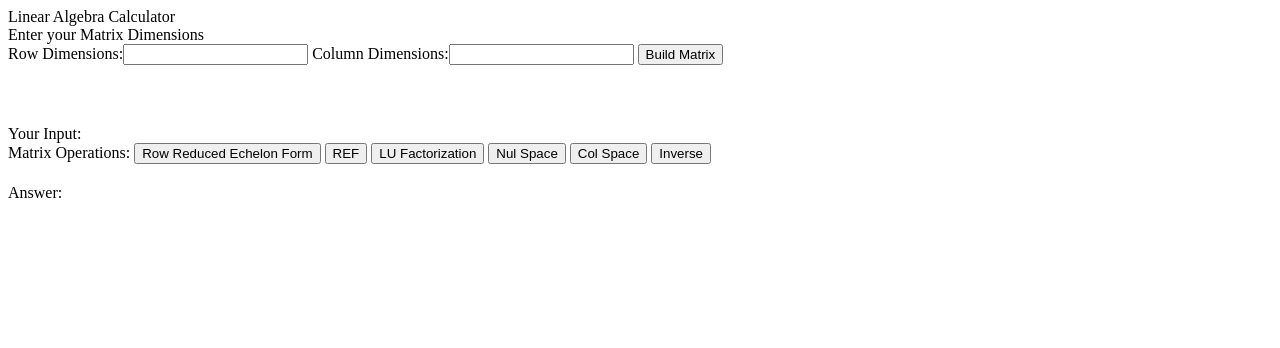
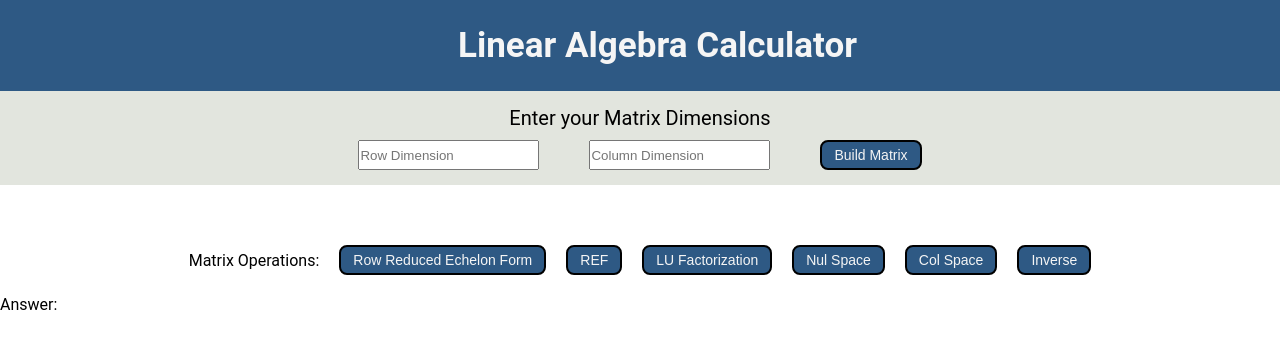
Before and after one commit to feyu39/Linear-Algebra-Calculator, a website: page index.html in a window 1280 px wide. Drawn offline with nearby package versions, Linux system fonts and the light colour scheme.

Commit message:
Added visual elements and style

```diff
--- a/index.html
+++ b/index.html
@@ -11,27 +11,27 @@
 <body>
     <div class="heading">
         <div class="title">Linear Algebra Calculator</div>
-        <div class="subtitle">Enter your Matrix Dimensions</div>
     </div>
     <div class="matrix-input">
+        <div class="subtitle">Enter your Matrix Dimensions</div>
         <form class="matrix-dimensions">
-            <span>Row Dimensions:</span><input type="text" id="row-dimension">
-            <span>Column Dimensions:</span><input type="text" id="column-dimension">
-            <input type="button" class="set-matrix-dimensions" value="Build Matrix">
+            <input type="text" id="row-dimension">
+            <input type="text" id="column-dimension">
+            <input type="button" class="button-style" id="set-matrix-dimensions" value="Build Matrix">
         </form>
+    </div>
+    <div class="show-input">
         <div class="matrix-values">
         </div>
         <!-- Populate text areas to be able to enter matrix values-->
-        <div class="subtitle">Your Input:</div>
-        <div class="matrix-input"></div>
     </div>
     <div class="matrix-operations">Matrix Operations:
-        <button type="button" class="rref">Row Reduced Echelon Form</button>
-        <button type="button">REF</button>
-        <button type="button" class="lu-button">LU Factorization</button>
-        <button type="button">Nul Space</button>
-        <button type="button">Col Space</button>
-        <button type="button">Inverse</button>
+        <button type="button" class="button-style" id="rref">Row Reduced Echelon Form</button>
+        <button type="button" class="button-style">REF</button>
+        <button type="button" class="button-style" id="lu-button">LU Factorization</button>
+        <button type="button" class="button-style">Nul Space</button>
+        <button type="button" class="button-style">Col Space</button>
+        <button type="button" class="button-style">Inverse</button>
     </div>
     <div class="answer-label">Answer: </div>
 
@@ -51,7 +51,7 @@
         removeMatrixGrid(matrixGrid);
 
         matrixGrid.style.gridTemplateRows = `repeat(${rowDimension}, 20px)`;
-        matrixGrid.style.gridTemplateColumns = `repeat(${columnDimension}, 90px)`;
+        matrixGrid.style.gridTemplateColumns = `repeat(${columnDimension}, 60px)`;
 
         for(let rows = 0; rows < rowDimension*columnDimension; ++rows)
         {
@@ -61,6 +61,13 @@
             matrixGrid.insertAdjacentElement("beforeend", input);
         }
         return columnDimension;
+    }
+
+    function setMatrixDimensionPlaceholder()
+    {
+        document.getElementById("row-dimension").placeholder = "Row Dimension";
+        document.getElementById("column-dimension").placeholder = "Column Dimension";
+
     }
 
     function populateMatrix2dArray()
@@ -167,6 +174,22 @@
         answerGridMain.appendChild(answerGrid);
     }
 
+    function showAnswerTextMatrix(matrix){
+        const rowDimension = matrix.length;
+        const columnDimension = matrix[0].length;
+        let answerLabel = document.querySelector(".answer-label");
+        let table = document.createElement("table");
+        table.classList.add("text-matrix")
+        for(let row = 0; row < rowDimension; ++row)
+        {
+            const tr = table.insertRow();
+            for(let column = 0; column < columnDimension; ++column)
+            {
+                const td = tr.insertCell();
+                td.textContent = matrix[row][column];
+            }
+        }
+    }
     //to show answer along with a description label left of it
     function showAnswerPlusSpan(matrix, labelText)
     {
@@ -212,14 +235,14 @@
         showAnswerPlusSpan(lUMatrix["L"], "L: ");
         showAnswerPlusSpan(lUMatrix["U"], "U:");
     }
-
-    let matDimensionsButton = document.querySelector(".set-matrix-dimensions");
+    setMatrixDimensionPlaceholder();
+    let matDimensionsButton = document.querySelector("#set-matrix-dimensions");
     matDimensionsButton.addEventListener("click", setMatrixDimension);
 
-    let rrefButton = document.querySelector(".rref");
+    let rrefButton = document.querySelector("#rref");
     rrefButton.addEventListener("click", rrefButtonClicked);
 
-    let lUButton = document.querySelector(".lu-button");
+    let lUButton = document.querySelector("#lu-button");
     lUButton.addEventListener("click", LUButtonClicked);
     </script>
 </body>
--- a/styles.css
+++ b/styles.css
@@ -1,8 +1,64 @@
+*{
+    padding: 0;
+    margin: 0;
+    box-sizing: border-box;
+}
+body{
+    font-family: "Roboto", "Gerogia", sans-serif;
+}
+
+.heading{
+    display: flex;
+    justify-content: center;
+    font-size: 35px;
+    padding: 25px 0px 25px 35px;
+    background-color: #2e5984;
+    color: whitesmoke;
+    font-weight: bold;
+}
+
+.matrix-input{
+    display: flex;
+    flex-direction: column;
+    align-items: center;
+    gap: 10px;
+    padding-top: 15px;
+    padding-bottom: 15px;
+    background-color: #E2E5DE;
+}
+
+.matrix-dimensions{
+    display: flex;
+    gap: 50px;
+}
+
+.button-style{
+    font-size: 14px;
+    font-weight: 200px;
+    padding: 5px 12px;
+    border-radius: 8px;
+    background-color: #2e5984;
+    color: whitesmoke;
+    border: 2px solid black;
+}
+
+.subtitle{
+    font-size: 20px;
+}
+
 .matrix-values{
     margin-top: 30px;
     display: grid;
+    justify-content: center;
     gap: 20px;
     margin-bottom: 30px;
+}
+
+.matrix-operations{
+    display: flex;
+    justify-content: center;
+    align-items: center;
+    gap: 20px;
 }
 
 .answer{
@@ -29,3 +85,23 @@
     font-size: 16px;
     gap: 20px;
 }
+
+.text-matrix {
+    position: relative;
+}
+.text-matrix:before, .text-matrix:after {
+    content: "";
+    position: absolute;
+    top: 0;
+    border: 1px solid #000;
+    width: 6px;
+    height: 100%;
+}
+.text-matrix:before {
+    left: -6px;
+    border-right: 0;
+}
+.text-matrix:after {
+    right: -6px;
+    border-left: 0;
+}
```
